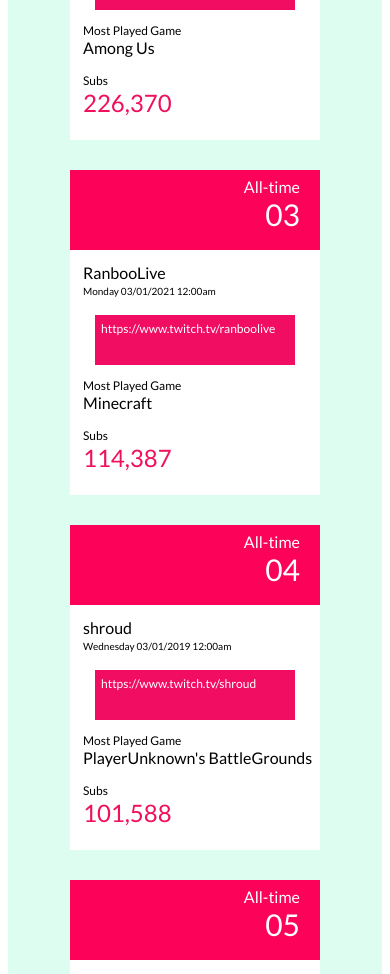
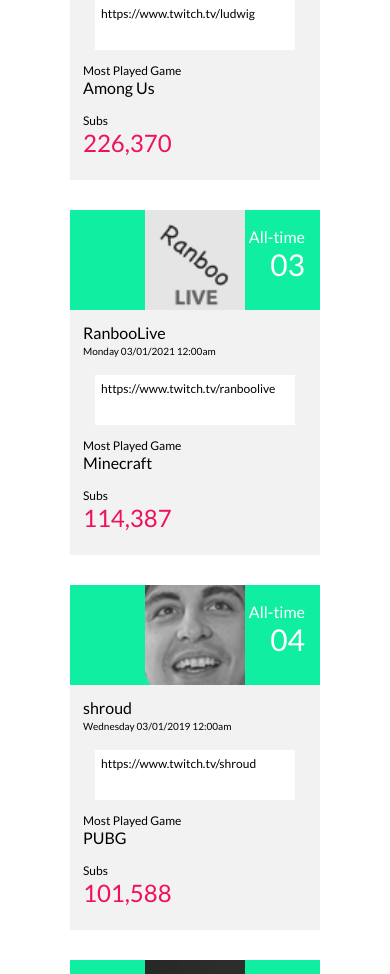
Before and after one commit to shawnmcmahon/static-comp, a plain HTML site: page index.html in a window 390 px wide. Shown: the part 743-1717 px from the top of the page. Drawn offline with Linux system fonts and the light colour scheme; a web font is replaced by a local one.

Commit message:
Finish half of card headers

```diff
--- a/index.html
+++ b/index.html
@@ -24,7 +24,7 @@
         <section class ="background" id="background">
           <p class="streamers" id="streamers">Streamers</p>
           <article class="card" id="card">
-            <section class="card-header" id="cardHeader">
+            <section class="card-header ninja" id="cardHeader">
                 <p class="all-time" id="allTime">All-time</p>
                 <p  class="position" id="position">01</p>
             </section>
@@ -39,7 +39,7 @@
               <p class="sub-count" id="subCount">269,154</p>
           </article>
           <article class="card" id="card">
-            <section class="card-header" id="cardHeader">
+            <section class="card-header ludwig" id="cardHeader">
                 <p class="all-time" id="allTime">All-time</p>
                 <p  class="position" id="position">02</p>
             </section>
@@ -54,7 +54,7 @@
               <p class="sub-count" id="subCount">226,370</p>
           </article>
           <article class="card" id="card">
-            <section class="card-header" id="cardHeader">
+            <section class="card-header ranboolive" id="cardHeader">
                 <p class="all-time" id="allTime">All-time</p>
                 <p  class="position" id="position">03</p>
             </section>
@@ -69,7 +69,7 @@
               <p class="sub-count" id="subCount">114,387</p>
           </article>
           <article class="card" id="card">
-            <section class="card-header" id="cardHeader">
+            <section class="card-header shroud" id="cardHeader">
                 <p class="all-time" id="allTime">All-time</p>
                 <p  class="position" id="position">04</p>
             </section>
@@ -79,12 +79,12 @@
               <p class="url" id="url">https://www.twitch.tv/shroud</p>
             </section>
               <p class="most-played-game" id="mostPlayedGame">Most Played Game</p>
-              <p class="game-name" id="gameName">PlayerUnknown's BattleGrounds</p>
+              <p class="game-name" id="gameName">PUBG</p>
               <p class="sub" id="subs">Subs</p>
               <p class="sub-count" id="subCount">101,588</p>
           </article>
           <article class="card" id="card">
-            <section class="card-header" id="cardHeader">
+            <section class="card-header summit" id="cardHeader">
                 <p class="all-time" id="allTime">All-time</p>
                 <p  class="position" id="position">05</p>
             </section>
--- a/styles.css
+++ b/styles.css
@@ -106,7 +106,7 @@
 .position {
   flex-direction: column;
   margin-bottom: 0px;
-  margin-right: 20px;
+  margin-right: 15px;
   margin-top: 20px;
   align-self: flex-end;
   color: white;
@@ -134,7 +134,7 @@
   height: 100%;
   width: 100%;
   flex-direction: column;
-  background-color: #DDFDF1;
+  background-color: white;
 }
 
 
@@ -143,13 +143,14 @@
   width: 250px;
   align-self: center;
   margin: 15px;
-  background-color: white;
+  background-color: #F2F2F3;
+  color: whiite;
 
 }
 
 .card-header {
   align-self: flex-start;
-  height: 80px;
+  height: 100px;
   width: 250px;
   background-color: #FC0359;
   border-color: red;
@@ -159,10 +160,10 @@
 
 .card-url {
   align-self: center;
-  background-color: #F10E62;
+  background-color: white;
   width: 200px;
   height: 50px;
-  color: white;
+  color: black;
   font-size: 12px;
   justify-content: flex-start;
 
@@ -209,6 +210,27 @@
   padding-top: 3px;
 }
 
+.ninja {
+  background-image: url('./assets/header_ninja.png');
+}
+
+.ludwig {
+  background-image: url('./assets/header_ludwig.png');
+}
+
+.ranboolive {
+  background-image: url('./assets/header_ranboolive.png')
+}
+
+.shroud {
+  background-image: url('./assets/header_shroud.png');
+}
+
+.summit {
+  background-image: url('./assets/header_summit.png');
+}
+
+
 
 
 
```
Also changed, not shown: assets/header_ludwig.png (added), assets/header_ninja.png (added), assets/header_ranboolive.png (added), assets/header_shroud.png (added), assets/header_summit.png (added), assets/header_summit1g.png (added), assets/twitch_ludwig.png (added), assets/twitch_ranboolive.png (added), assets/twitch_shroud.png (added), assets/twitch_summit1g.png (added).
